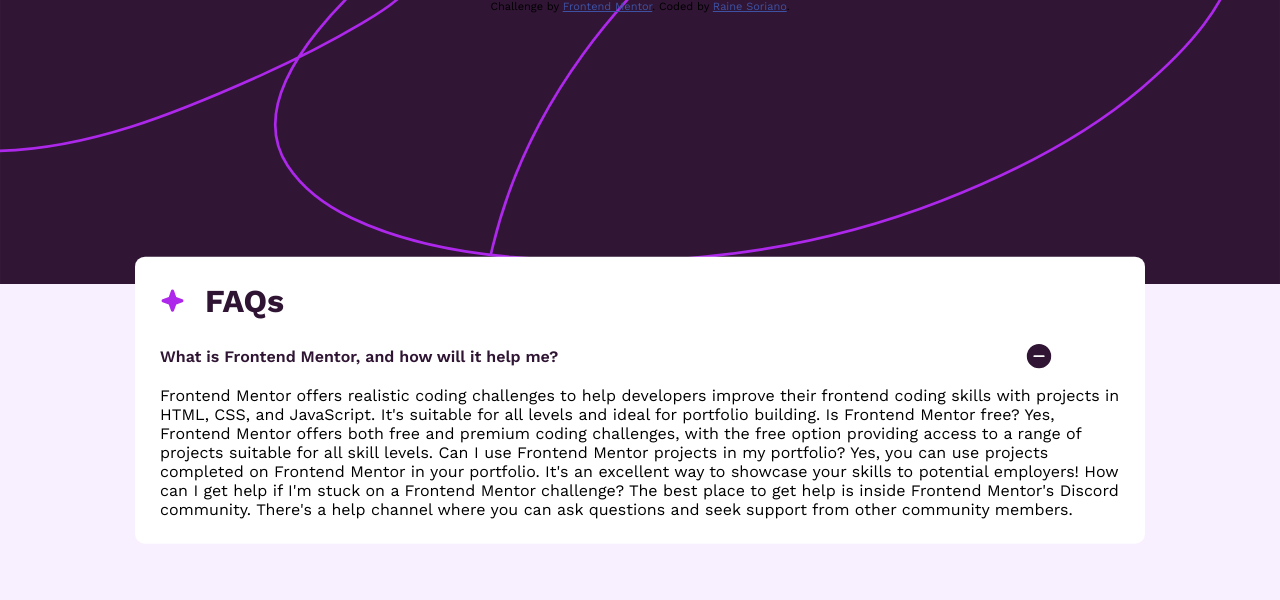
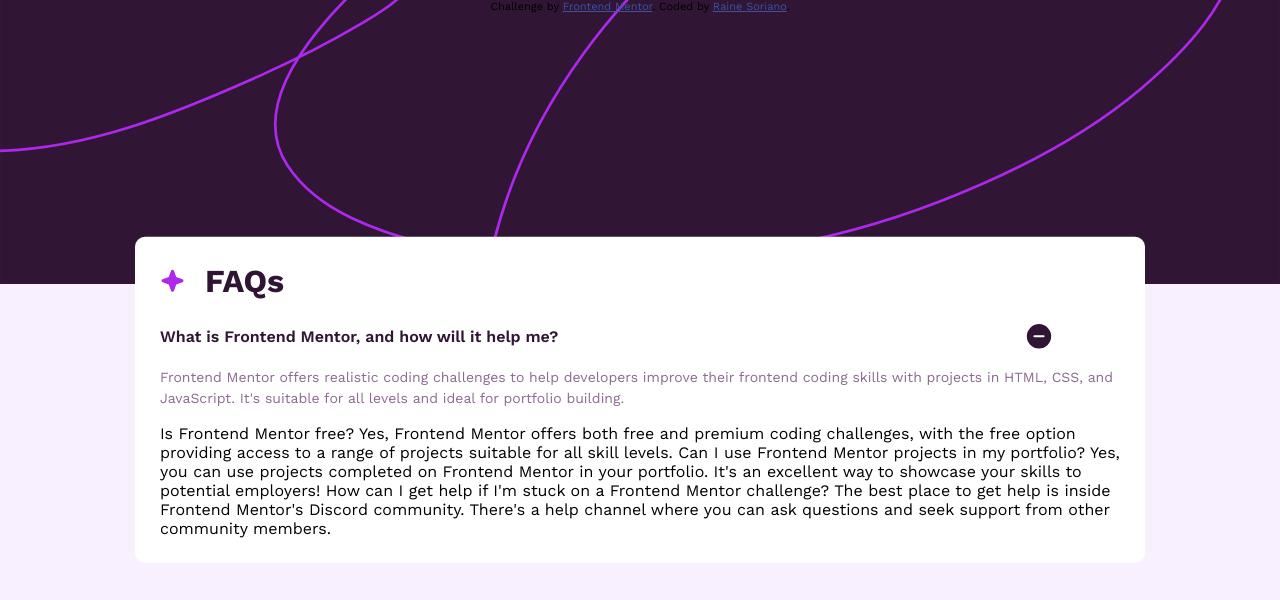
Before and after one commit to rainearcher/faq-accordion, a React (Create React App) app: page / in a window 1280 px wide. Shown: the top 600 px of the page. Built offline with nearby package versions, Linux system fonts and the light colour scheme.

Commit message:
style answer

```diff
--- a/src/App.css
+++ b/src/App.css
@@ -62,6 +62,15 @@
   grid-column: 3 / 3;
 }
 
+.answer {
+  color: hsl(292, 16%, 49%);
+  font-size: 14px;
+  font-weight: 400;
+  line-height: 1.5em;
+  margin: 15px 0;
+}
+
+
 .attribution {
   font-size: 11px;
   text-align: center;
--- a/src/App.js
+++ b/src/App.js
@@ -9,9 +9,11 @@
 
         <h1><img src={starIcon}/>FAQs</h1>
         <h2><p>What is Frontend Mentor, and how will it help me? </p><img src={minusIcon}/></h2>
-        Frontend Mentor offers realistic coding challenges to help developers improve their
-        frontend coding skills with projects in HTML, CSS, and JavaScript. It's suitable for
-        all levels and ideal for portfolio building.
+        <div className="answer">
+          Frontend Mentor offers realistic coding challenges to help developers improve their
+          frontend coding skills with projects in HTML, CSS, and JavaScript. It's suitable for
+          all levels and ideal for portfolio building.
+        </div>
         Is Frontend Mentor free?
         Yes, Frontend Mentor offers both free and premium coding challenges, with the free
         option providing access to a range of projects suitable for all skill levels.
```
